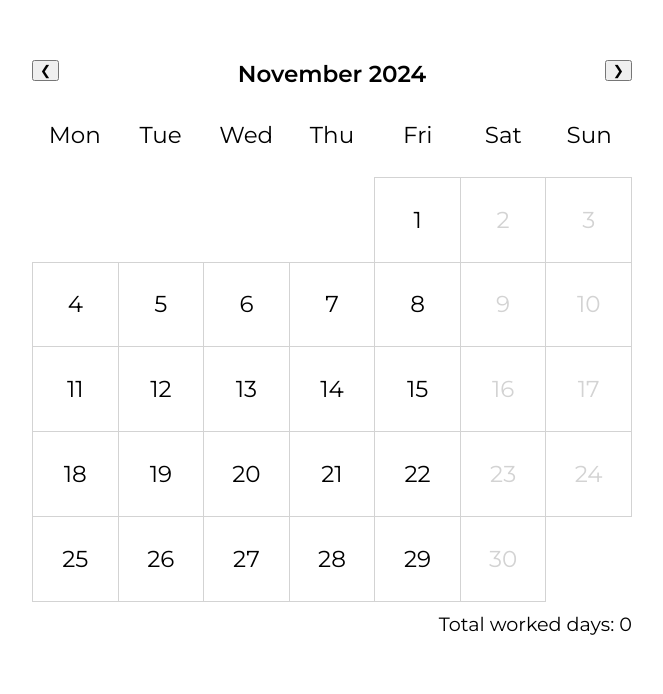
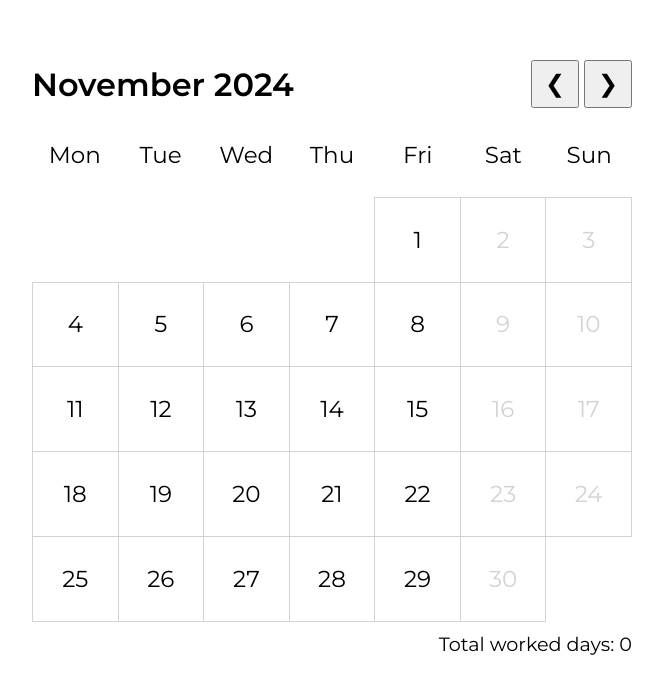
Before and after one commit to ymoreau/monthly-workdays, an Angular app: page / in a window 1280 px wide. Shown: the top 694 px of the page, without its empty margins (308-971 px from the left). Built offline with nearby package versions, Linux system fonts and the light colour scheme.

Commit message:
Change the layout of the calendar header

```diff
--- a/src/app/components/month-calendar/month-calendar.component.html
+++ b/src/app/components/month-calendar/month-calendar.component.html
@@ -1,8 +1,10 @@
 <div>
   <div class="header">
-    <button (click)="this.goToPreviousMonth()" class="float-left">&#10094;</button>
-    <span>{{ currentMonthLabel }}</span>
-    <button (click)="this.goToNextMonth()" class="float-right">&#10095;</button>
+    <div class="month-label">{{ currentMonthLabel }}</div>
+    <div>
+      <button (click)="this.goToPreviousMonth()">&#10094;</button>
+      <button (click)="this.goToNextMonth()">&#10095;</button>
+    </div>
   </div>
   <div class="calendar-grid week-headers">
   @for (header of headers; track header) {
--- a/src/app/components/month-calendar/month-calendar.component.scss
+++ b/src/app/components/month-calendar/month-calendar.component.scss
@@ -1,5 +1,8 @@
 .header {
-  text-align: center;
+  display: inline-flex;
+  justify-content: space-between;
+  align-items: center;
+  width: 100%;
   font-size: larger;
   font-weight: 600;
   margin-bottom: 5px;
@@ -9,6 +12,17 @@
   margin-top: 10px;
   width: 100%;
   text-align: right;
+}
+
+.month-label {
+  font-size: xx-large;
+}
+
+button {
+  margin-left: 5px;
+  height: 2em;
+  width: 2em;
+  font-size: x-large;
 }
 
 .calendar-grid {
--- a/src/styles.scss
+++ b/src/styles.scss
@@ -4,10 +4,3 @@ body {
   font-weight: 400;
   font-size: larger;
 }
-
-.float-left {
-  float: left;
-}
-.float-right {
-  float: right;
-}
```
